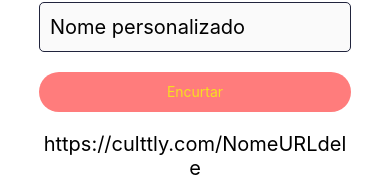
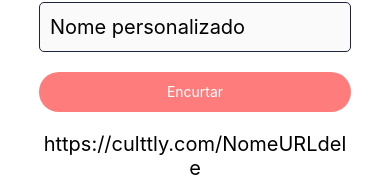
Before and after one commit to SamuelJacome/encurtador-de-links-mobile, a React Native app: screen / in a window 390 px wide. Shown: the part 405-582 px from the top of the page. Built offline with nearby package versions, Linux system fonts and the light colour scheme.

Commit message:
requisição para a API do cutt implementada

```diff
--- a/App.js
+++ b/App.js
@@ -1,12 +1,40 @@
 import React, {useState} from 'react';
-import { View, Text, StyleSheet, TextInput, TouchableOpacity } from 'react-native';
+import { View,
+  Text,
+  StyleSheet,
+  TextInput,
+  TouchableOpacity,
+  Clipboard,
+  Keyboard,
+  TouchableWithoutFeedback } from 'react-native';
 
 // import { Container } from './styles';
 
+// $json = file_get_contents(https://cutt.ly/api/api.php?key=[API_KEY]&short=[URL_YOU_WANT_SHORTEN]&name=[CUSTOM_URL_ALIAS]);
 export default function encurtadorURL() {
   const [url, setUrl] = useState('');
   const [name, setName] = useState('');
+
+  const short = async () => {
+    if(url.includes('https://')|| url.includes('https://')){
+      await fetch(`https://cutt.ly/api/api.php?key=fea068531673e58fa06dd7131461ed0013904&short=${url}&name=${name}`)
+      .then(async res =>{
+        const data = await res.json();
+        if(data.url.status === 3 ){
+          alert('Esse nome já está em uso, escolha outro');
+            return;
+        }
+        if(data.url.status === 2){
+          alert('url invalida');
+          return;
+        }
+        console.log(data);
+      })
+    }
+  }
+
   return (
+    <TouchableWithoutFeedback onPress={Keyboard.dismiss}>
     <View style = {styles.container}>
       <Text style = {styles.title}>url
         <Text style = {{ color: '#1076F7'}}>Sujeito</Text>
@@ -25,12 +53,14 @@ export default function encurtadorURL() {
       />
 
 
-    <TouchableOpacity onPress={()=>{}} style={styles.shortBtn}>
-      <Text style = {{ color: '#F7DF1E' }}>Encurtar</Text>
+    <TouchableOpacity onPress={()=> short()} style={styles.shortBtn}>
+      <Text style = {{ color: '#FFF' }}>Encurtar</Text>
     </TouchableOpacity>
 
       <Text style={styles.finalUrl}>https://culttly.com/NomeURLdele</Text>
     </View>
+
+    </TouchableWithoutFeedback>
   );
 }
 
```
